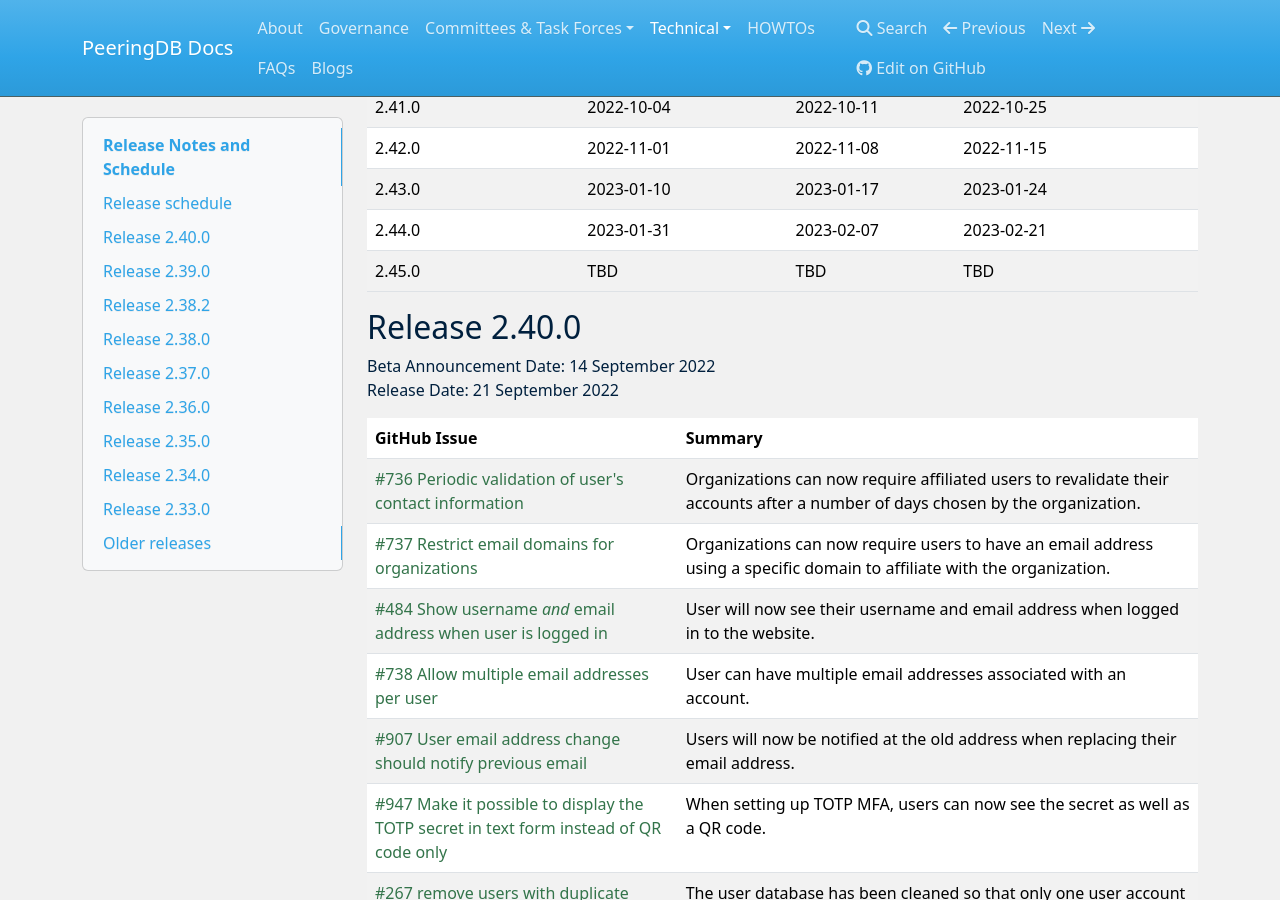
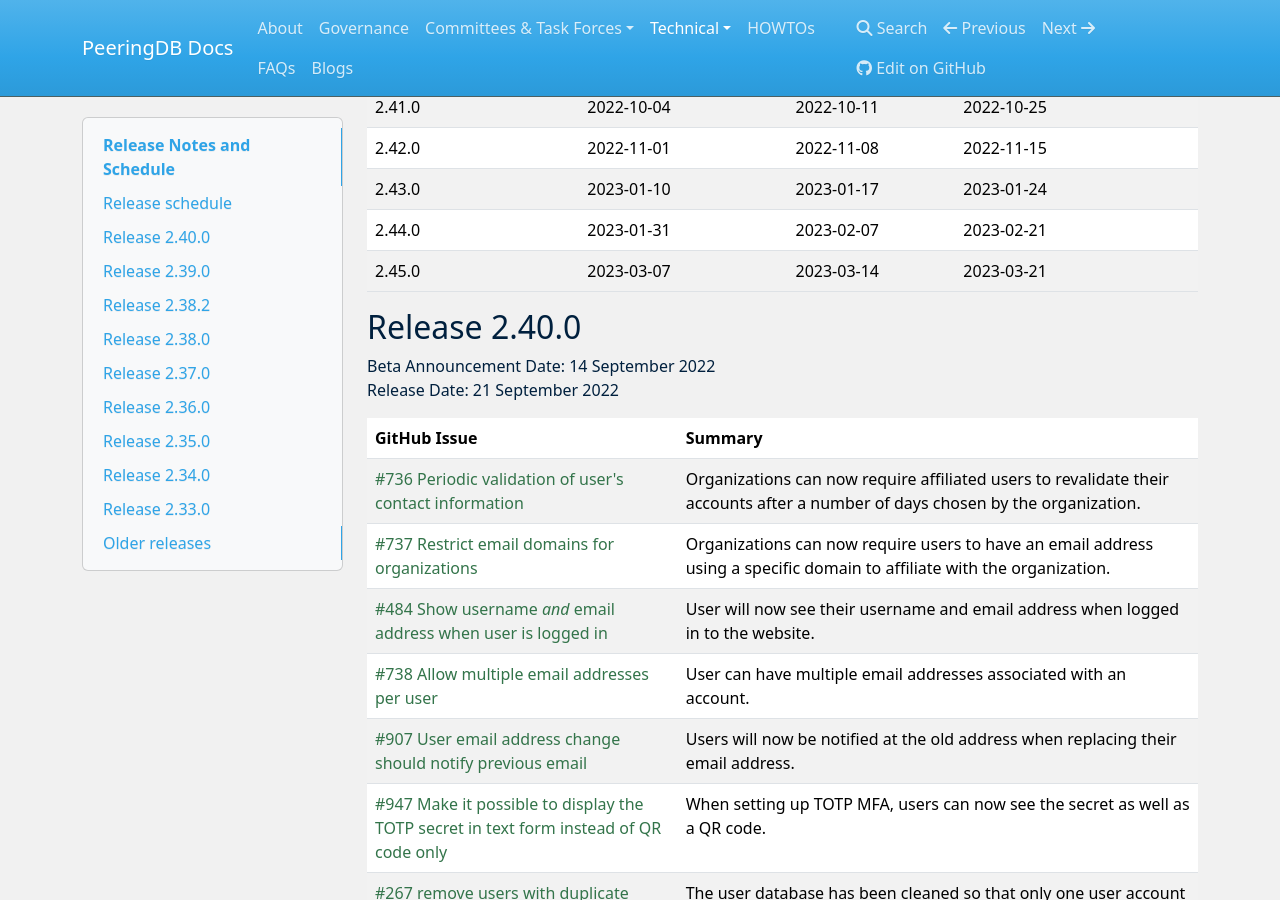
Before and after one commit to peeringdb/docs, an MkDocs documentation site: the page built from docs/release_notes/index.md, in a window 1280 px wide and 900 px high, scrolled down 472 px. Built offline with MkDocs 1.6.1, drawn with Linux system fonts in a browser that asks for light colours; nearby versions of some CDN libraries.

Commit message:
Update index.md
Update to show planned dates for 2.45.0

```diff
--- a/docs/release_notes/index.md
+++ b/docs/release_notes/index.md
@@ -18,7 +18,7 @@
 | 2.42.0 | 2022-11-01 | 2022-11-08 | 2022-11-15 |
 | 2.43.0 | 2023-01-10 | 2023-01-17 | 2023-01-24 |
 | 2.44.0 | 2023-01-31 | 2023-02-07 | 2023-02-21 |
-| 2.45.0 | TBD | TBD | TBD |
+| 2.45.0 | 2023-03-07 | 2023-03-14 | 2023-03-21 |
 
 
 ## Release 2.40.0
```
